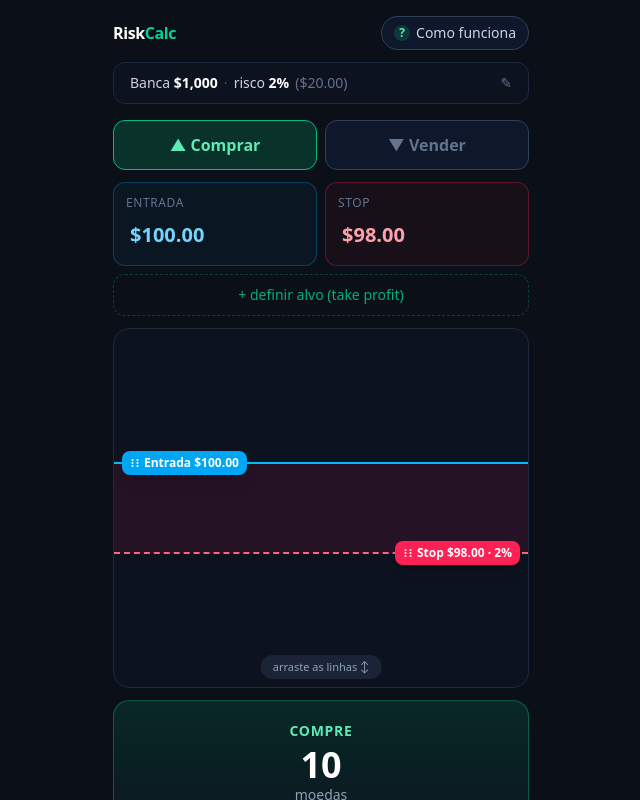
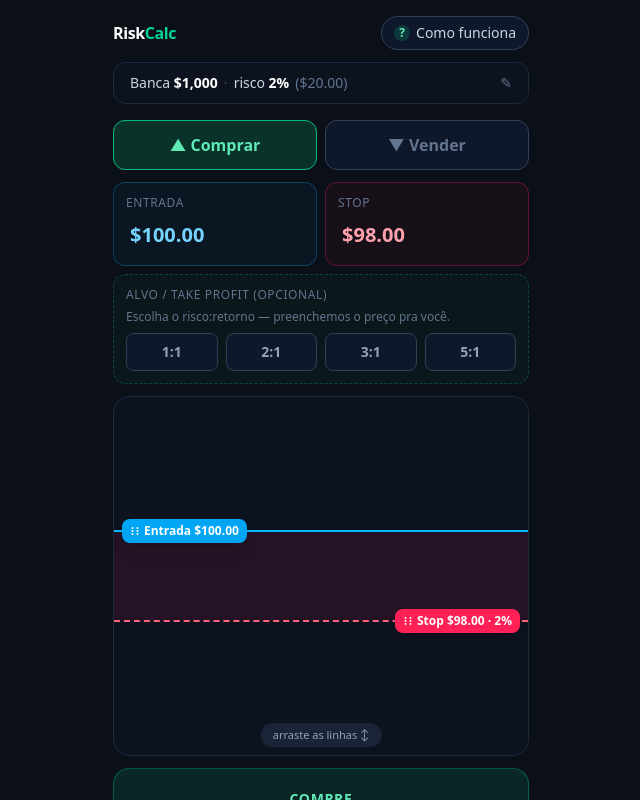
Before and after one commit to abdallacrypto1/riskcalc, a React (Vite) app: page / in a window 1280 px wide. Shown: the top 800 px of the page, without its empty margins (319-959 px from the left). Built offline with nearby package versions, Linux system fonts and the light colour scheme.

Commit message:
Atalhos de risco:retorno (1:1, 2:1, 3:1, 5:1) que preenchem o alvo automaticamente

```diff
--- a/src/App.tsx
+++ b/src/App.tsx
@@ -12,6 +12,7 @@ import ScaledOrders, { buildGrid, type GridRow } from "./ScaledOrders";
 import HelpSheet from "./HelpSheet";
 
 const RISK_CHIPS = [1, 2, 3];
+const RR_CHIPS = [1, 2, 3, 5]; // atalhos de risco:retorno (R)
 type EntryMode = "single" | "grid";
 
 export default function App() {
@@ -103,6 +104,14 @@ export default function App() {
   const editSingleEntry = (price: number) => {
     setEntryPrice(price);
     adjustStop(price);
+  };
+
+  // Define o alvo a partir de um múltiplo de risco:retorno (ex: 2:1 = 2R).
+  const setTpFromR = (R: number) => {
+    const dist = Math.abs(avg - stop);
+    if (!(avg > 0) || !(dist > 0)) return;
+    const tp = isLong ? avg + R * dist : avg - R * dist;
+    setTakeProfit(+tp.toFixed(4));
   };
 
   // Arrastar a linha de entrada/médio no gráfico.
@@ -247,7 +256,8 @@ export default function App() {
         {/* Alvo / take profit — acima do gráfico pois aparece desenhado nele */}
         <div className="mt-2">
           {takeProfit && takeProfit > 0 ? (
-            <div className="flex items-center gap-2 rounded-xl border border-emerald-500/30 bg-emerald-500/5 p-3">
+            <div className="rounded-xl border border-emerald-500/30 bg-emerald-500/5 p-3">
+              <div className="flex items-center gap-2">
                 <div className="flex-1">
                   <Label>
                     Alvo
@@ -269,13 +279,18 @@ export default function App() {
                   ×
                 </button>
               </div>
+              <div className="mt-3">
+                <RrChips activeR={result.rMultipleToTp} onPick={setTpFromR} />
+              </div>
+            </div>
           ) : (
-            <button
-              onClick={() => setTakeProfit(+(avg * (isLong ? 1.06 : 0.94)).toFixed(4))}
-              className="w-full rounded-xl border border-dashed border-emerald-500/30 py-2.5 text-sm text-emerald-400/80 hover:border-emerald-500/60 hover:text-emerald-400"
-            >
-              + definir alvo (take profit)
-            </button>
+            <div className="rounded-xl border border-dashed border-emerald-500/30 bg-emerald-500/5 p-3">
+              <Label>Alvo / take profit (opcional)</Label>
+              <p className="mb-2 text-xs text-slate-500">
+                Escolha o risco:retorno — preenchemos o preço pra você.
+              </p>
+              <RrChips activeR={undefined} onPick={setTpFromR} />
+            </div>
           )}
         </div>
 
@@ -468,6 +483,36 @@ export default function App() {
 
 /* ---------- UI primitives ---------- */
 
+/** Atalhos de risco:retorno — preenchem o alvo automaticamente. */
+function RrChips({
+  activeR,
+  onPick,
+}: {
+  activeR: number | undefined;
+  onPick: (r: number) => void;
+}) {
+  return (
+    <div className="flex gap-2">
+      {RR_CHIPS.map((R) => {
+        const active = activeR !== undefined && Math.abs(activeR - R) < 0.05;
+        return (
+          <button
+            key={R}
+            onClick={() => onPick(R)}
+            className={`flex-1 rounded-lg border py-2 text-sm font-semibold ${
+              active
+                ? "border-emerald-500 bg-emerald-500/15 text-emerald-300"
+                : "border-slate-700 bg-slate-900 text-slate-400 hover:border-slate-600"
+            }`}
+          >
+            {R}:1
+          </button>
+        );
+      })}
+    </div>
+  );
+}
+
 function Label({ children }: { children: React.ReactNode }) {
   return (
     <p className="mb-1.5 text-xs font-medium uppercase tracking-wider text-slate-500">
```
Lines whose indentation alone changed are shown as unchanged.
